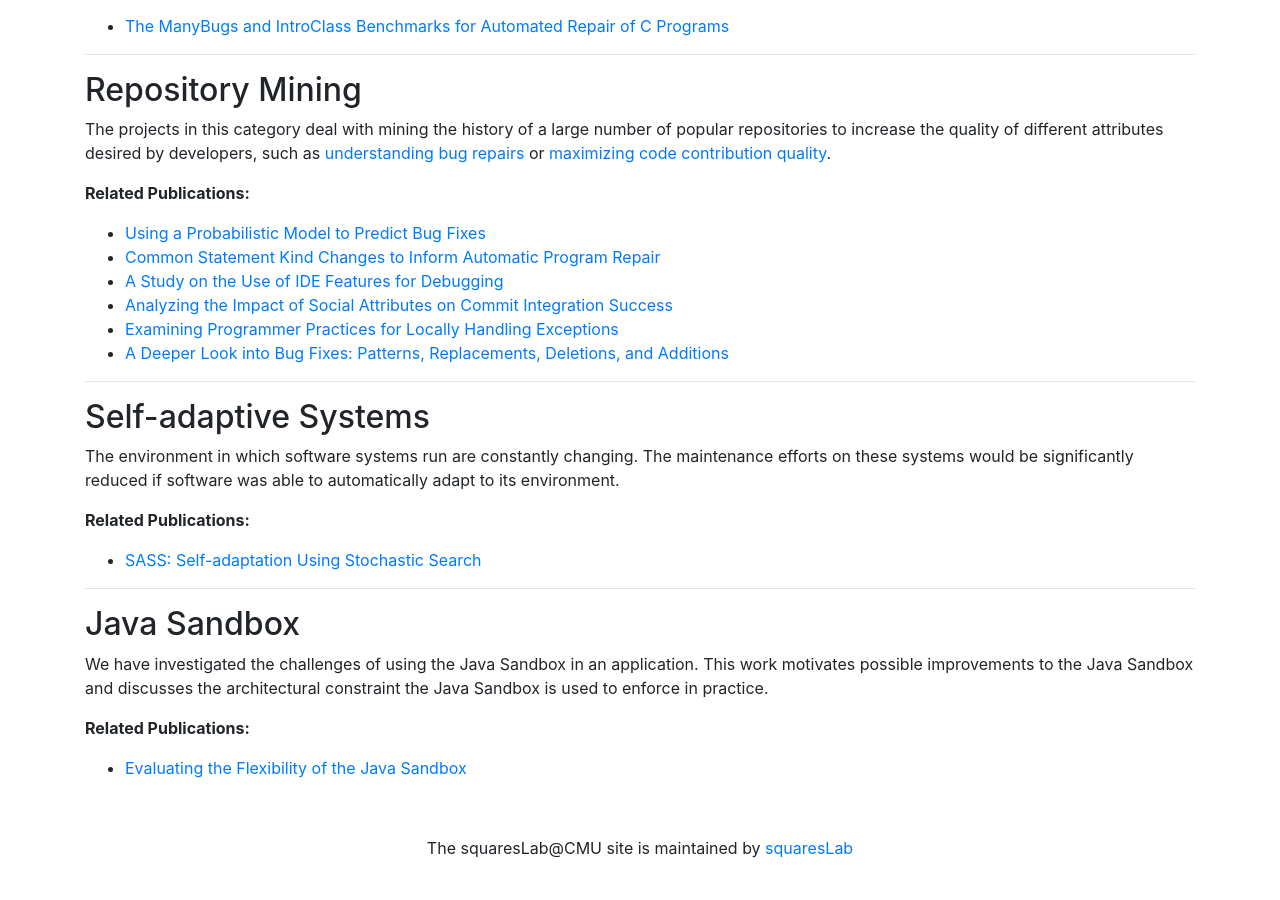
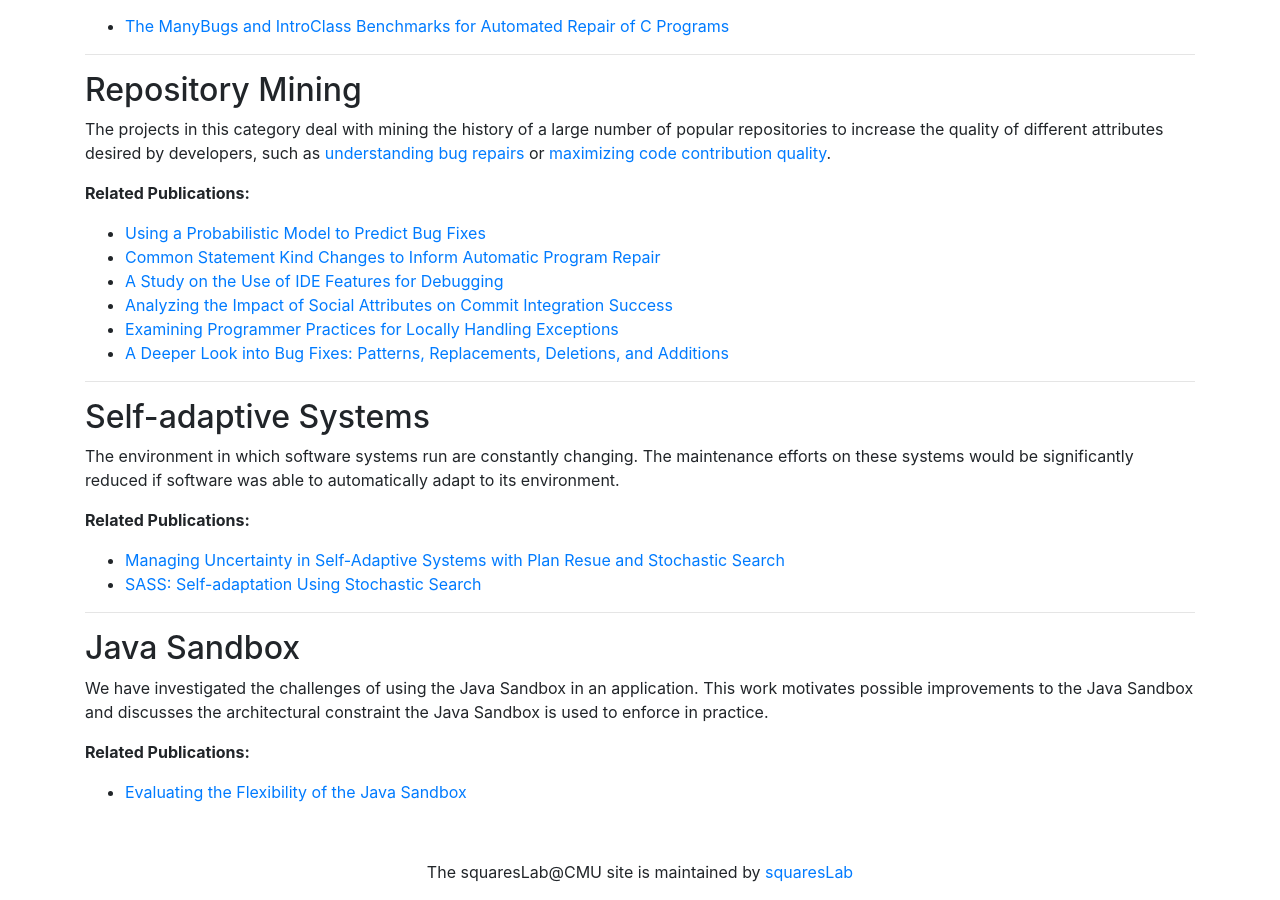
Before and after one commit to squaresLab/squaresLab.github.io, a Jekyll site: the page built from projects.md, in a window 1280 px wide and 900 px high, scrolled down 1054 px. Built offline with Jekyll 4.4.1, drawn with Linux system fonts in a browser that asks for light colours; nearby versions of some CDN libraries; before the commit the page ends 1930 px from its top, so only the background shows below that.

Commit message:
added the paper I worked on with Cody

```diff
--- a/projects.md
+++ b/projects.md
@@ -88,6 +88,7 @@ software was able to automatically adapt to its environment.
 
 
 **Related Publications:**
+- [Managing Uncertainty in Self-Adaptive Systems with Plan Resue and Stochastic Search](/publications/#KinnerManaging2018)
 - [SASS: Self-adaptation Using Stochastic Search](/publications/#CokerSASS2015)
 
 ---
```
